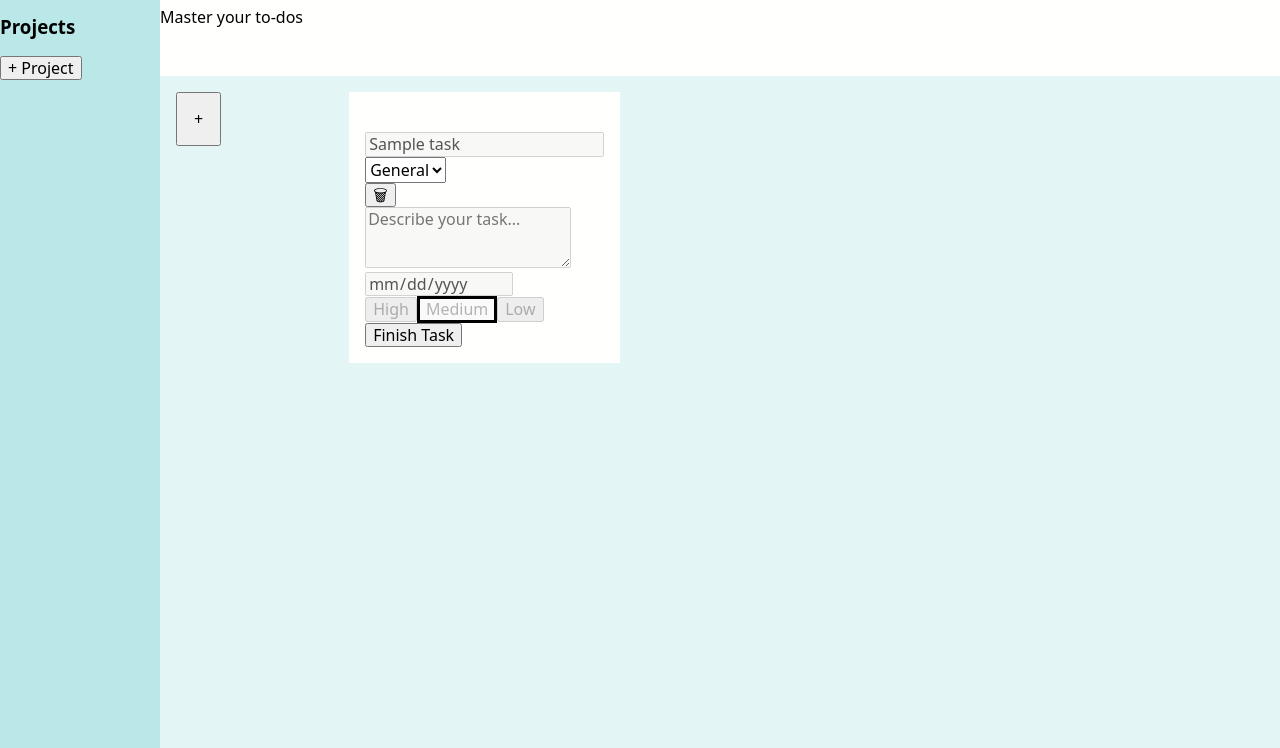
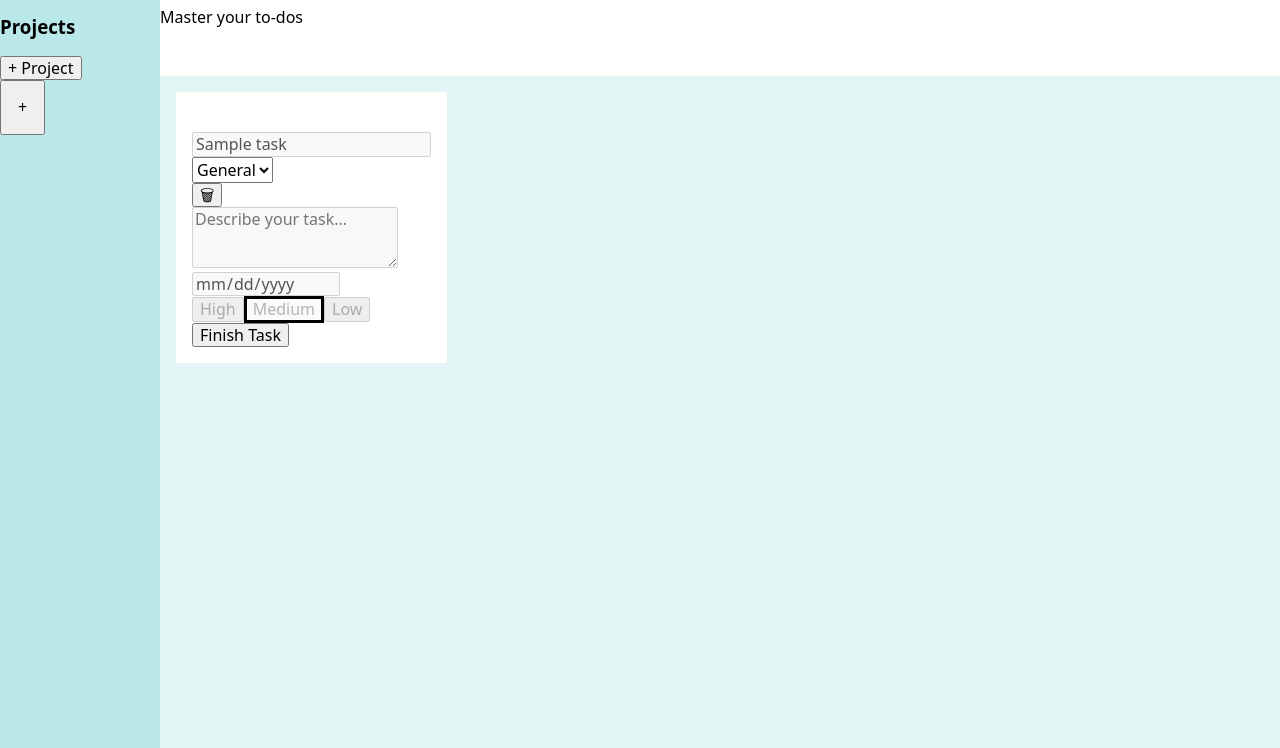
Before and after one commit to mell62/Todo-List, a website built with webpack: page src/index.html in a window 1280 px wide. Shown: the part 52-800 px from the top of the page. Built offline with nearby package versions, Linux system fonts and the light colour scheme.

Commit message:
Relocate add tasks btn

```diff
--- a/src/index.html
+++ b/src/index.html
@@ -21,10 +21,11 @@
           <h3 class="projects">Projects</h3>
           <button class="add-project-btn">+ Project</button>
         </div>
+        <div class="add-btn-container">
+          <button class="add-task">+</button>
+        </div>
       </nav>
-      <div class="tasks">
-        <button class="add-task">+</button>
-      </div>
+      <div class="tasks"></div>
     </div>
   </body>
 </html>
```
